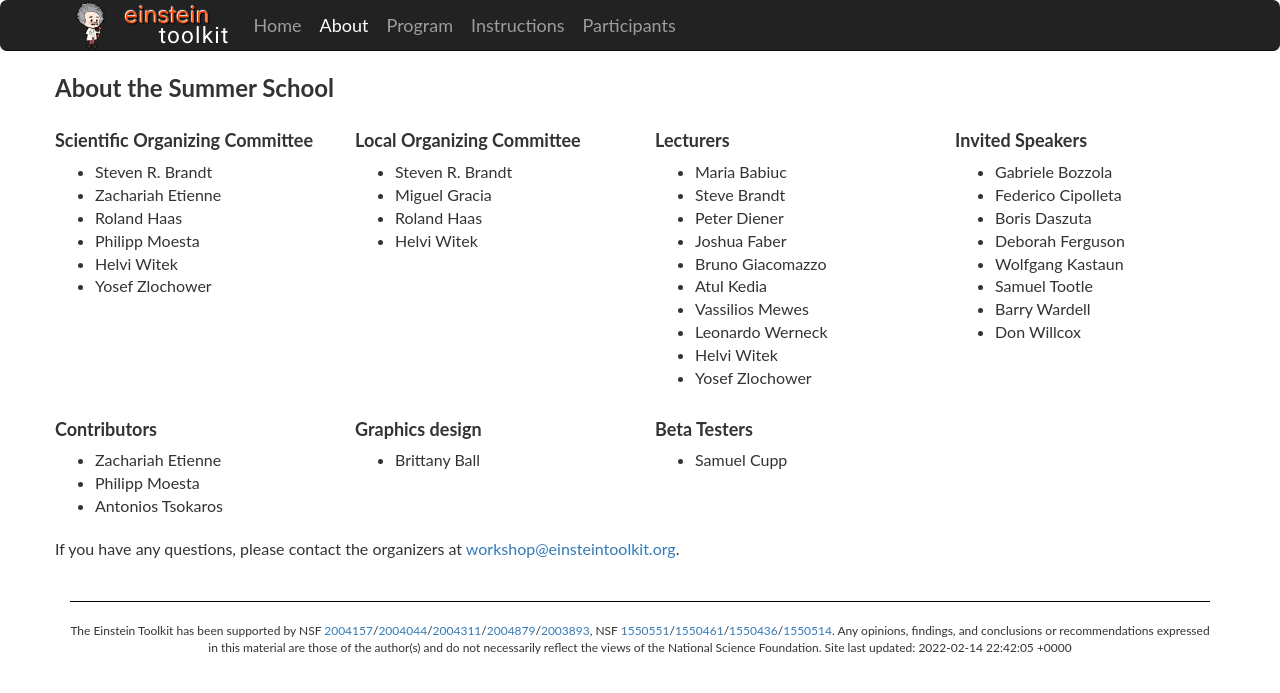
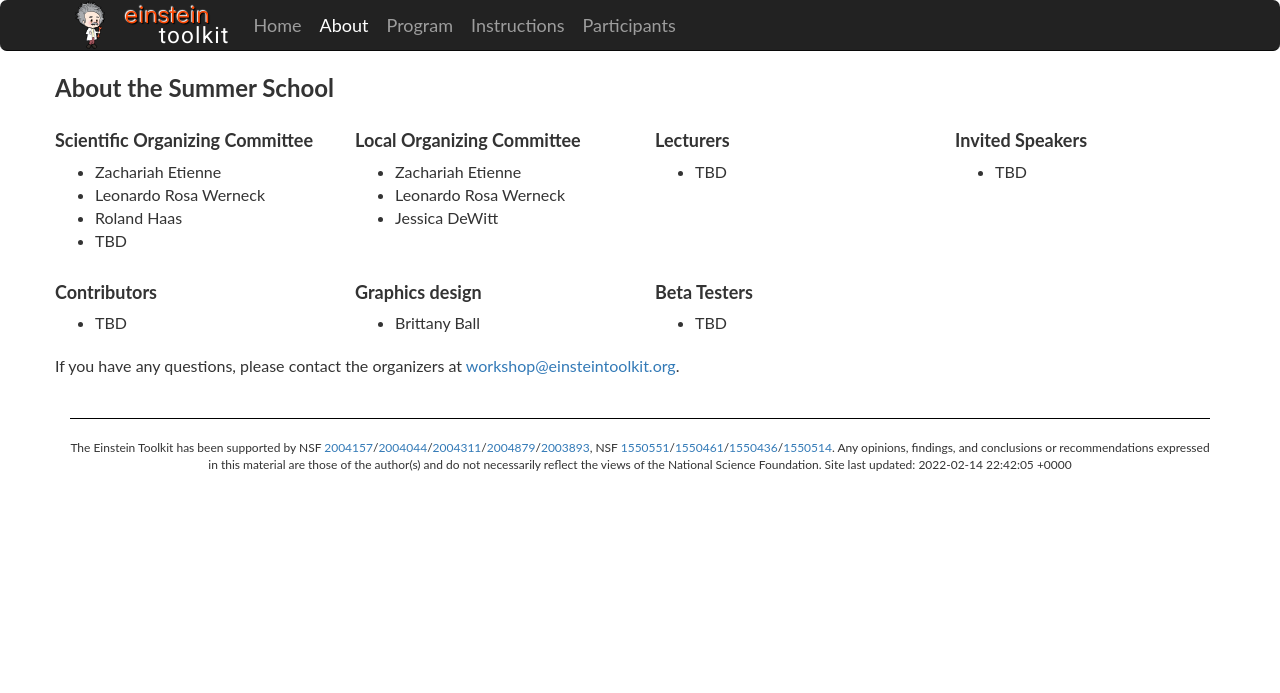
Before and after one commit to EinsteinToolkit/et2022uidaho, a Jekyll site: the page built from about.md, in a window 1280 px wide. Shown: the top 693 px of the page. Built offline with Jekyll 4.4.1, drawn with Linux system fonts in a browser that asks for light colours.

Commit message:
about.md: Update

```diff
--- a/about.md
+++ b/about.md
@@ -14,53 +14,32 @@ manualrows: true
 
 <div class="col-xs-6 col-sm-3" markdown="1">
 ## Scientific Organizing Committee
-* Steven R. Brandt
 * Zachariah Etienne
+* Leonardo Rosa Werneck
 * Roland Haas
-* Philipp Moesta
-* Helvi Witek
-* Yosef Zlochower
+* TBD
 </div>
 
 <div class="col-xs-6 col-sm-3" markdown="1">
 ## Local  Organizing Committee
-* Steven R. Brandt
-* Miguel Gracia
-* Roland Haas
-* Helvi Witek
+* Zachariah Etienne
+* Leonardo Rosa Werneck
+* Jessica DeWitt
 </div>
 
 <div class="col-xs-6 col-sm-3" markdown="1">
 ## Lecturers
-* Maria Babiuc
-* Steve Brandt
-* Peter Diener
-* Joshua Faber
-* Bruno Giacomazzo
-* Atul Kedia
-* Vassilios Mewes
-* Leonardo Werneck
-* Helvi Witek
-* Yosef Zlochower
+* TBD
 </div>
 
 <div class="col-xs-6 col-sm-3" markdown="1">
 ## Invited Speakers
-* Gabriele Bozzola
-* Federico Cipolleta
-* Boris Daszuta
-* Deborah Ferguson
-* Wolfgang Kastaun
-* Samuel Tootle
-* Barry Wardell
-* Don Willcox
+* TBD
 </div>
 
 <div class="col-xs-6 col-sm-3" markdown="1">
 ## Contributors
-* Zachariah Etienne
-* Philipp Moesta
-* Antonios Tsokaros
+* TBD
 </div>
 
 <div class="col-xs-6 col-sm-3" markdown="1">
@@ -70,7 +49,7 @@ manualrows: true
 
 <div class="col-xs-6 col-sm-3" markdown="1">
 ## Beta Testers
-* Samuel Cupp
+* TBD
 </div>
 
 </div> <!--row-->
```
Also changed, not shown: other parts of about.md (+1 -1 lines).
